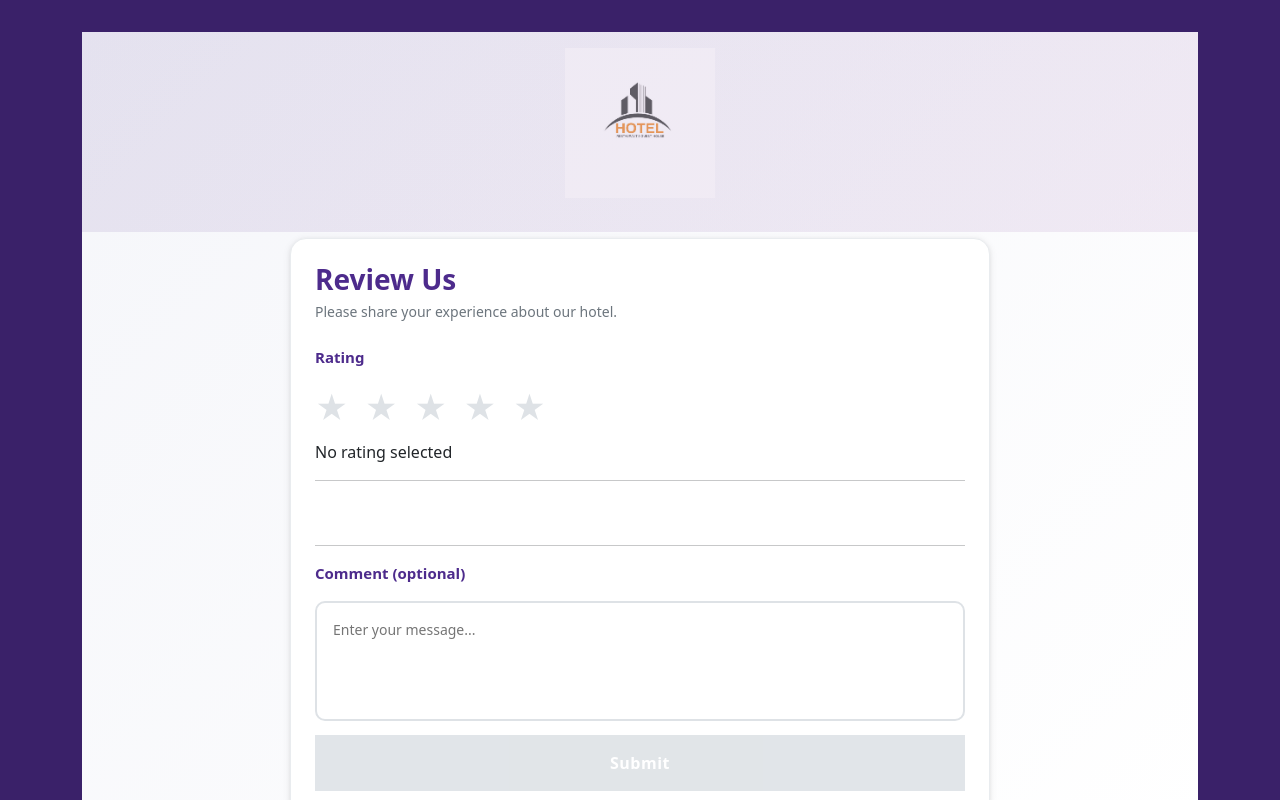
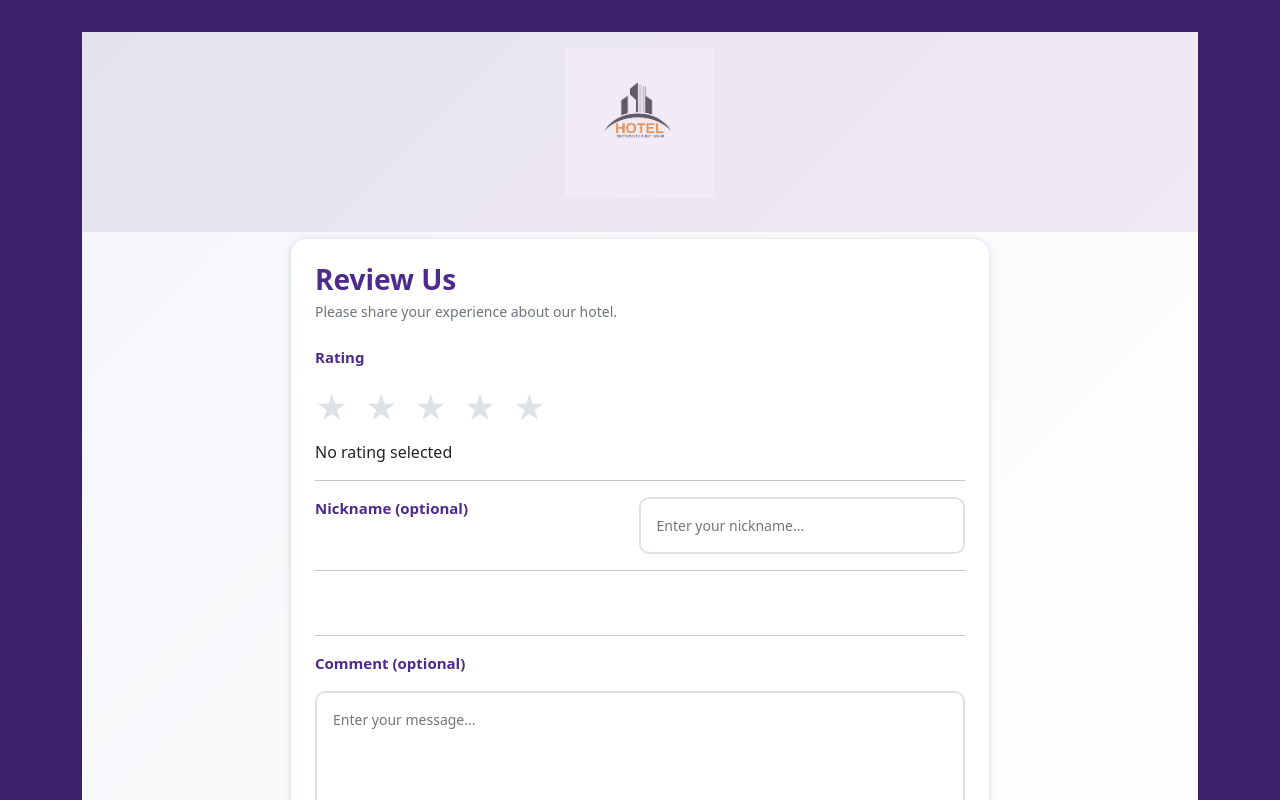
Before and after one commit to buddikag/guestReview, a React (Vite) app in the folder frontend/: page /simplewtstar/review in a window 1280 px wide. Shown: the top 800 px of the page. Built offline with nearby package versions, Linux system fonts and the light colour scheme.

Commit message:
add nikname
add nicname

```diff
--- a/frontend/src/assets/components/surveys/SimpleWtStar.css
+++ b/frontend/src/assets/components/surveys/SimpleWtStar.css
@@ -107,6 +107,39 @@
   border-color: var(--color-primary);
   box-shadow: 0 0 0 3px rgba(77, 43, 140, 0.1);
 }
+/* nickname-section */
+.nickname-section {
+  display: flex;
+  gap: var(--spacing-md);
+  margin-bottom: var(--spacing-md);
+}
+
+.nickname-section label {
+  font-weight: 600;
+  display: block;
+  margin-bottom: var(--spacing-md);
+  color: var(--color-primary);
+  font-size: 15px;
+  width: 100%;
+}
+
+.nickname-section input {
+  width: 100%;
+  padding: var(--spacing-md);
+  border-radius: var(--radius-md);
+  border: 2px solid var(--color-gray-300);
+  font-size: 14px;
+  font-family: inherit;
+  transition: all var(--transition-fast);
+  color: var(--text-primary);
+}
+
+.nickname-section input:focus {
+  outline: none;
+  border-color: var(--color-primary);
+  box-shadow: 0 0 0 3px rgba(77, 43, 140, 0.1);
+}
+
 
 button {
   width: 100%;
--- a/frontend/src/assets/components/surveys/SimpleWtStar.jsx
+++ b/frontend/src/assets/components/surveys/SimpleWtStar.jsx
@@ -8,6 +8,7 @@ import e from "cors";
 const SimpleWtStar = (props) => {
   const [rating, setRating] = useState(0);
   const [comment, setComment] = useState("");
+  const [nickname, setNickname] = useState("");
   const [preReviews, setpreReviews] = useState([]);
   const [submtStatus, setsubmtStatus] = useState(false);
   const [reviewResponse, setReviewResponse] = useState([]);
@@ -37,7 +38,6 @@ const SimpleWtStar = (props) => {
   }, []);
   useEffect(() => {
   if (guestId) {
-   console.log("guest hear");
     init(guestId, hotelId);
   }
 }, [guestId]);
@@ -70,7 +70,8 @@ const SimpleWtStar = (props) => {
     const feedbackData = {
       rating,
       comment,
-      guestid: guestId
+      guestid: guestId,
+      nickname: nickname
     };
     axios.post(`${import.meta.env.VITE_API_URL}simplewtstar/add`, feedbackData)
       .then((response) => {
@@ -100,6 +101,7 @@ const SimpleWtStar = (props) => {
         setRating(response.data[0].rating);
         setComment(response.data[0].comment);
         setReviewId(response.data[0].id);
+        setNickname(response.data[0].nickname);
         seteditmode(true);
       })
       .catch((error) => console.log(error));
@@ -114,7 +116,9 @@ const SimpleWtStar = (props) => {
     const feedbackData = {
       rating,
       comment,
-      guestid: window.location.pathname.split("/").pop()
+      nickname,
+      guestid: guestId
+      // guestid: window.location.pathname.split("/").pop()
     };
     axios.put(`${import.meta.env.VITE_API_URL}simplewtstar/update/${reviewId}`, feedbackData)
       .then((response) => {
@@ -159,6 +163,21 @@ const SimpleWtStar = (props) => {
         </div>
         <div className="selected-rating">
           {rating > 0 ? `You selected ${rating} out of 5` : "No rating selected"}
+        </div>
+        <div className="divider">
+          <hr />
+        </div>
+        {/* nickname */}
+        <div className="nickname-section">
+          <label>Nickname (optional)</label>
+
+          <input
+            className="nickname-input"
+            type="text"
+            placeholder="Enter your nickname..."
+            value={nickname}
+            onChange={(e) => setNickname(e.target.value)}
+          />
         </div>
         <div className="divider">
           <hr />
```
Also changed, not shown: 2 other files (tests, documents, lock files or other folders).
